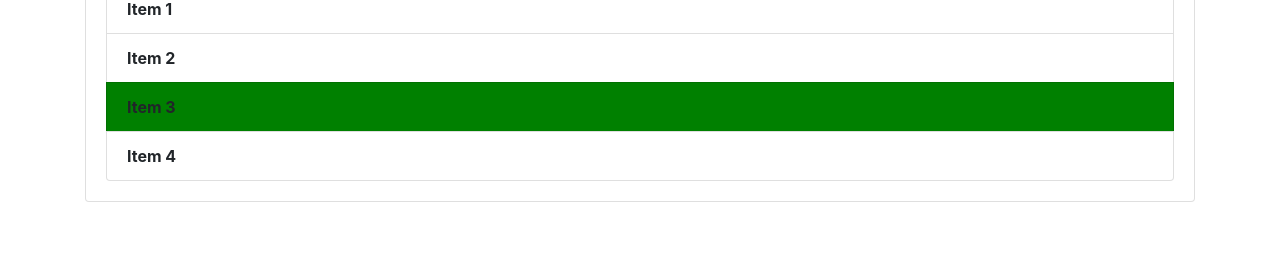
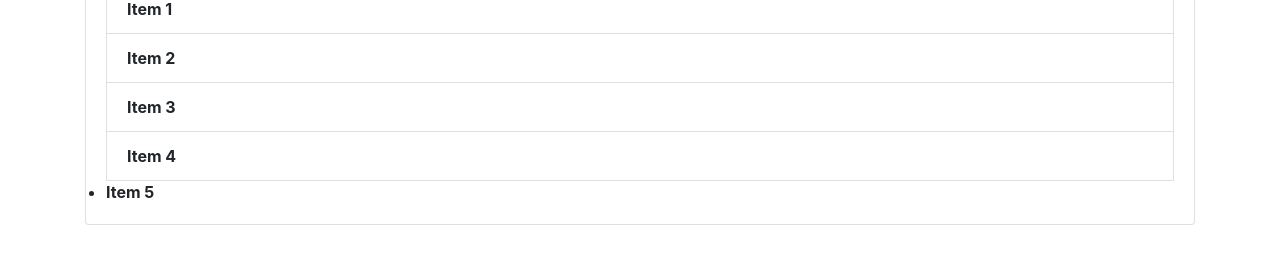
Before and after one commit to chhabiraniojha/git_file, a plain HTML site: page index2.html in a window 1280 px wide. Shown: the part 293-554 px from the top of the page. Drawn offline with nearby package versions, Linux system fonts and the light colour scheme.

Commit message:
diff btn clss and tag

```diff
--- a/index2.html
+++ b/index2.html
@@ -26,20 +26,22 @@
       <li class="list-group-item">Item 2</li>
       <li class="list-group-item">Item 3</li>
       <li class="list-group-item">Item 4</li>
+      <li>Item 5</li>
     </ul>
    </div>
   </div>
 <script>
-     const li=document.getElementsByClassName("list-group-item");
-     console.log(li)
-     li[2].style.backgroundColor="green";
-     for(let i=0;i<li.length;i++){
-      li[i].style.fontWeight="bold";
+    //  const li=document.getElementsByClassName("list-group-item");
+    //  console.log(li)
+    //  li[2].style.backgroundColor="green";
+    //  for(let i=0;i<li.length;i++){
+    //   li[i].style.fontWeight="bold";
+    //  }
+     const li1=document.getElementsByTagName("li");
+     console.log(li1)
+     for(let i=0;i<li1.length;i++){
+      li1[i].style.fontWeight="bold";
      }
-    //  li[0].style.fontWeight="bold";
-    //  li[1].style.fontWeight="bold";
-    //  li[2].style.fontWeight="bold";
-    //  li[3].style.fontWeight="bold";
 </script>
 </body>
 </html>
```
